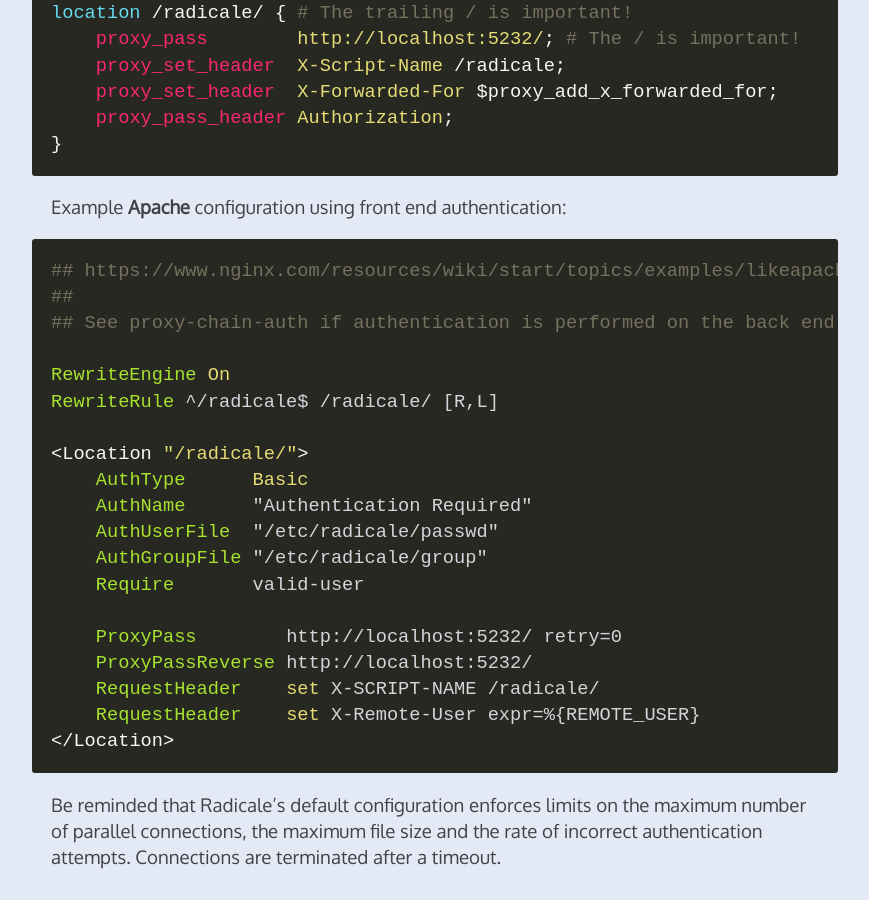
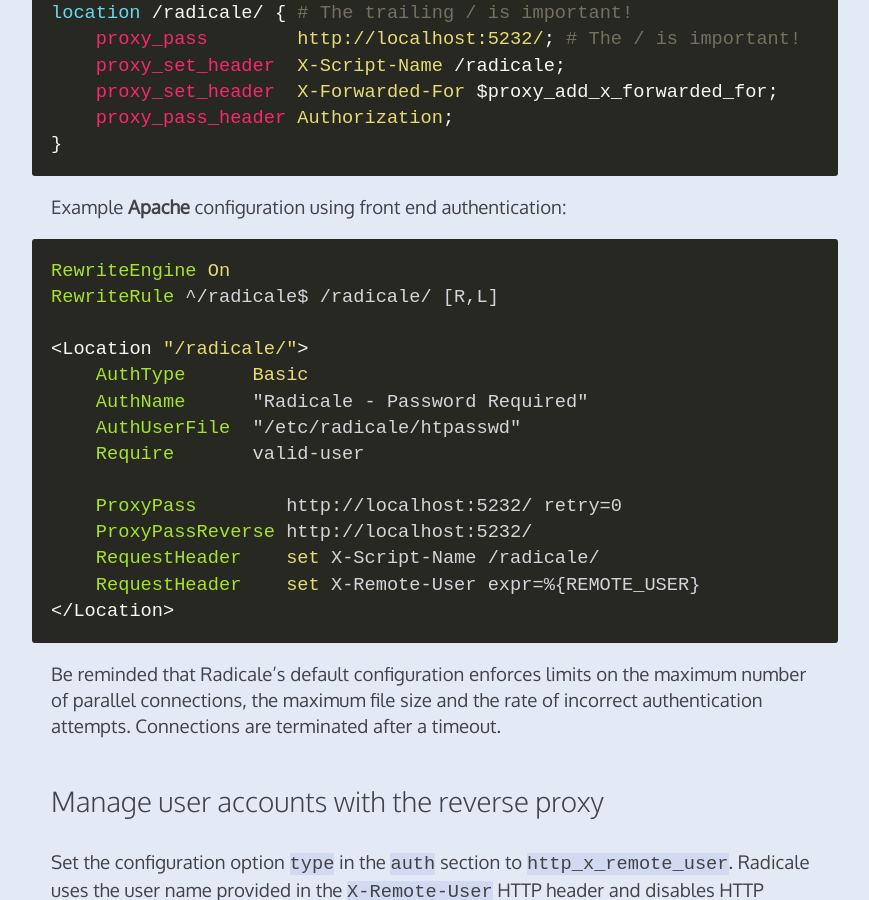
Before and after one commit to Kozea/Radicale, a Jekyll site: the page built from proxy.md, in a window 1280 px wide and 900 px high, scrolled down 431 px. Shown: the whole window, without its empty margins (205-1074 px from the left). Built offline with Jekyll 4.4.1, drawn with Linux system fonts in a browser that asks for light colours.

Commit message:
Apache example: simplify

````diff
--- a/proxy.md
+++ b/proxy.md
@@ -20,23 +20,18 @@
 
 Example **Apache** configuration using front end authentication:
 ```apache
-## https://www.nginx.com/resources/wiki/start/topics/examples/likeapache/
-##
-## See proxy-chain-auth if authentication is performed on the back end
-
 RewriteEngine On
 RewriteRule ^/radicale$ /radicale/ [R,L]
 
 <Location "/radicale/">
     AuthType      Basic
-    AuthName      "Authentication Required"
-    AuthUserFile  "/etc/radicale/passwd"
-    AuthGroupFile "/etc/radicale/group"
+    AuthName      "Radicale - Password Required"
+    AuthUserFile  "/etc/radicale/htpasswd"
     Require       valid-user
 
     ProxyPass        http://localhost:5232/ retry=0
     ProxyPassReverse http://localhost:5232/
-    RequestHeader    set X-SCRIPT-NAME /radicale/
+    RequestHeader    set X-Script-Name /radicale/
     RequestHeader    set X-Remote-User expr=%{REMOTE_USER}
 </Location>
 ```
````
